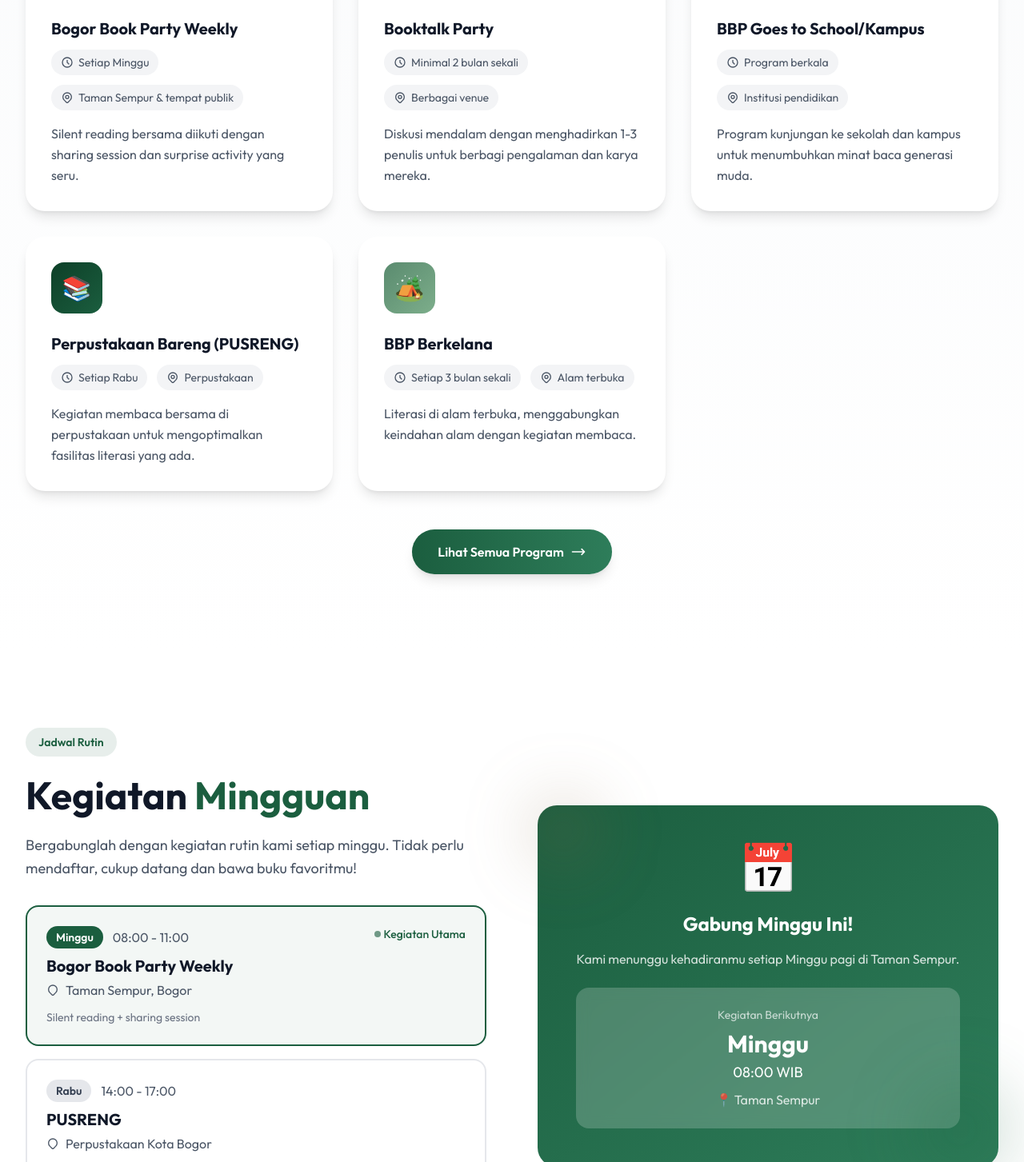
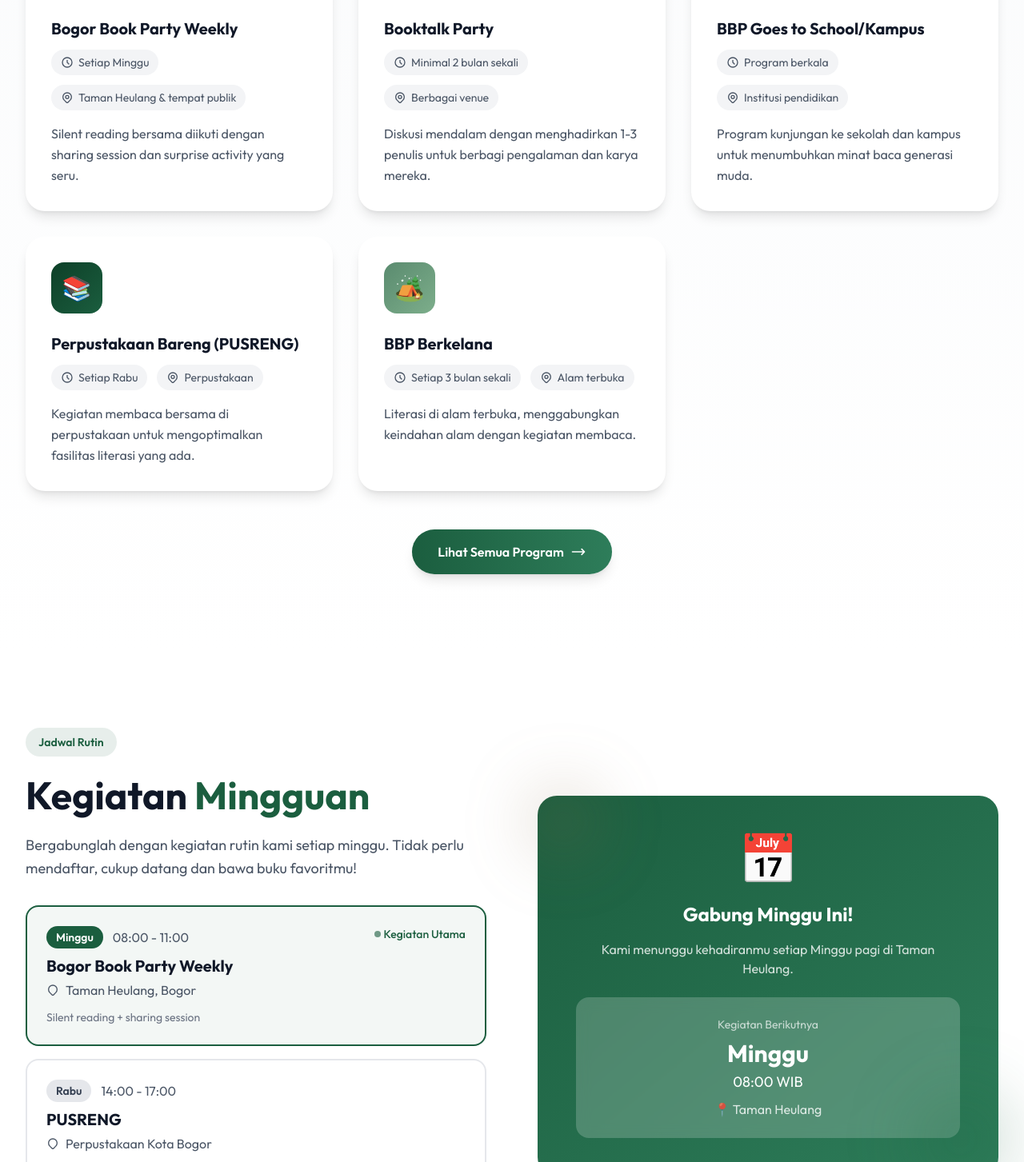
Before and after one commit to syahravi/bgrbookparty, a Next.js app: page / in a window 1280 px wide. Shown: the part 2097-3550 px from the top of the page at 80% size. Built offline with nearby package versions, Linux system fonts and the light colour scheme.

Commit message:
feat: add initial core application pages and layout.

```diff
--- a/app/bergabung/page.tsx
+++ b/app/bergabung/page.tsx
@@ -3,7 +3,7 @@ import Link from "next/link";
 
 export const metadata: Metadata = {
     title: "Bergabung - Bogor Book Party | Jadi Bagian dari Komunitas Literasi Bogor",
-    description: "Bergabunglah dengan Bogor Book Party! Nikmati kegiatan membaca bersama setiap Minggu di Taman Sempur.",
+    description: "Bergabunglah dengan Bogor Book Party! Nikmati kegiatan membaca bersama setiap Minggu di Taman Heulang.",
 };
 
 export default function BergabungPage() {
@@ -18,7 +18,7 @@ export default function BergabungPage() {
 
     const steps = [
         { step: "1", title: "Siapkan Buku", desc: "Pilih buku yang ingin kamu baca. Genre apapun dipersilakan!" },
-        { step: "2", title: "Datang ke Lokasi", desc: "Hadir di Taman Sempur setiap Minggu pukul 08:00 WIB" },
+        { step: "2", title: "Datang ke Lokasi", desc: "Hadir di Taman Heulang setiap Minggu pukul 08:00 WIB" },
         { step: "3", title: "Ikuti Kegiatan", desc: "Silent reading, sharing session, dan surprise activity menunggumu" },
         { step: "4", title: "Join Grup WA", desc: "Bergabung di grup WhatsApp untuk info kegiatan terbaru" },
     ];
--- a/app/jadwal/page.tsx
+++ b/app/jadwal/page.tsx
@@ -3,7 +3,7 @@ import Link from "next/link";
 
 export const metadata: Metadata = {
     title: "Jadwal Kegiatan - Bogor Book Party | Literasi Bogor",
-    description: "Jadwal kegiatan mingguan Bogor Book Party. Silent reading setiap Minggu di Taman Sempur.",
+    description: "Jadwal kegiatan mingguan Bogor Book Party. Silent reading setiap Minggu di Taman Heulang.",
 };
 
 export default function JadwalPage() {
@@ -13,7 +13,7 @@ export default function JadwalPage() {
             day: "Minggu",
             time: "08:00 - 11:00 WIB",
             event: "Bogor Book Party Weekly",
-            location: "Taman Sempur, Bogor",
+            location: "Taman Heulang, Bogor",
             isHighlight: true,
             activities: [
                 { time: "08:00 - 08:15", activity: "Registrasi & Welcome" },
--- a/app/kontak/page.tsx
+++ b/app/kontak/page.tsx
@@ -31,7 +31,7 @@ export default function KontakPage() {
     ];
 
     const locations = [
-        { name: "Taman Sempur", address: "Jl. Sempur, Kec. Bogor Tengah, Kota Bogor", event: "BBP Weekly (Minggu)" },
+        { name: "Taman Heulang", address: "Jl. Heulang, RT.06/RW.04, Tanah Sareal, Kec. Tanah Sereal, Kota Bogor", event: "BBP Weekly (Minggu)" },
         { name: "Perpustakaan Kota Bogor", address: "Jl. Merdeka No.120, Cibogor, Kec. Bogor Tengah", event: "PUSRENG (Rabu)" },
     ];
 
--- a/app/layout.tsx
+++ b/app/layout.tsx
@@ -19,8 +19,8 @@ const playfair = Playfair_Display({
 
 export const metadata: Metadata = {
   title: "Bogor Book Party - Komunitas Literasi Bogor | Membaca Bersama Setiap Minggu",
-  description: "Bergabunglah dengan komunitas literasi terbesar di Bogor. Silent reading, diskusi buku, dan kegiatan seru setiap Minggu di Taman Sempur. Kami hadir bukan sekadar sebagai teman baca, tapi untuk merawat rasa, menghidupkan literasi di Kota Bogor.",
-  keywords: "bogor book party, komunitas baca bogor, literasi bogor, perpustakaan bogor, diskusi buku, silent reading, taman sempur",
+  description: "Bergabunglah dengan komunitas literasi terbesar di Bogor. Silent reading, diskusi buku, dan kegiatan seru setiap Minggu di Taman Heulang. Kami hadir bukan sekadar sebagai teman baca, tapi untuk merawat rasa, menghidupkan literasi di Kota Bogor.",
+  keywords: "bogor book party, komunitas baca bogor, literasi bogor, perpustakaan bogor, diskusi buku, silent reading, Taman Heulang",
   openGraph: {
     title: "Bogor Book Party - Komunitas Literasi Bogor",
     description: "Bergabunglah dengan komunitas literasi terbesar di Bogor. Silent reading, diskusi buku, dan kegiatan seru setiap Minggu.",
--- a/app/page.tsx
+++ b/app/page.tsx
@@ -172,7 +172,7 @@ const ProgramsSection = () => {
       icon: "📖",
       title: "Bogor Book Party Weekly",
       schedule: "Setiap Minggu",
-      location: "Taman Sempur & tempat publik",
+      location: "Taman Heulang & tempat publik",
       description: "Silent reading bersama diikuti dengan sharing session dan surprise activity yang seru.",
       color: "from-[#1B5E3F] to-[#2E7D5A]",
     },
@@ -289,7 +289,7 @@ const ScheduleSection = () => {
       day: "Minggu",
       time: "08:00 - 11:00",
       event: "Bogor Book Party Weekly",
-      location: "Taman Sempur, Bogor",
+      location: "Taman Heulang, Bogor",
       description: "Silent reading + sharing session",
       isHighlight: true,
     },
@@ -327,16 +327,16 @@ const ScheduleSection = () => {
                 <div
                   key={index}
                   className={`p-6 rounded-2xl border-2 transition-all duration-300 hover:shadow-lg ${item.isHighlight
-                      ? "border-[#1B5E3F] bg-[#1B5E3F]/5"
-                      : "border-gray-200 hover:border-[#1B5E3F]/30"
+                    ? "border-[#1B5E3F] bg-[#1B5E3F]/5"
+                    : "border-gray-200 hover:border-[#1B5E3F]/30"
                     }`}
                 >
                   <div className="flex items-start justify-between flex-wrap gap-4">
                     <div>
                       <div className="flex items-center gap-3 mb-2">
                         <span className={`px-3 py-1 rounded-full text-sm font-semibold ${item.isHighlight
-                            ? "bg-[#1B5E3F] text-white"
-                            : "bg-gray-200 text-gray-700"
+                          ? "bg-[#1B5E3F] text-white"
+                          : "bg-gray-200 text-gray-700"
                           }`}>
                           {item.day}
                         </span>
@@ -380,13 +380,13 @@ const ScheduleSection = () => {
                 <div className="text-6xl mb-6">📅</div>
                 <h3 className="text-2xl font-bold mb-4">Gabung Minggu Ini!</h3>
                 <p className="text-white/80 mb-6">
-                  Kami menunggu kehadiranmu setiap Minggu pagi di Taman Sempur.
+                  Kami menunggu kehadiranmu setiap Minggu pagi di Taman Heulang.
                 </p>
                 <div className="bg-white/20 backdrop-blur-sm rounded-2xl p-6">
                   <p className="text-sm text-white/70 mb-2">Kegiatan Berikutnya</p>
                   <p className="text-3xl font-bold mb-1">Minggu</p>
                   <p className="text-lg">08:00 WIB</p>
-                  <p className="text-white/80 mt-2">📍 Taman Sempur</p>
+                  <p className="text-white/80 mt-2">📍 Taman Heulang</p>
                 </div>
               </div>
             </div>
--- a/app/program/page.tsx
+++ b/app/program/page.tsx
@@ -14,7 +14,7 @@ const programs = [
         subtitle: "Kegiatan Utama",
         schedule: "Setiap Minggu",
         time: "08:00 - 11:00 WIB",
-        location: "Taman Sempur & tempat publik lainnya",
+        location: "Taman Heulang & tempat publik lainnya",
         description: "BBP Weekly adalah kegiatan inti dari Bogor Book Party. Setiap Minggu pagi, kami berkumpul di ruang publik untuk membaca bersama (silent reading) selama 30-45 menit, dilanjutkan dengan sharing session di mana peserta berbagi tentang buku yang sedang dibaca, dan diakhiri dengan surprise activity yang seru dan interaktif.",
         activities: [
             "Silent reading selama 30-45 menit",
--- a/app/tentang/page.tsx
+++ b/app/tentang/page.tsx
@@ -231,7 +231,7 @@ const HistorySection = () => {
                             </p>
                             <p className="text-lg leading-relaxed">
                                 Sejak tahun 2019, kami konsisten mengadakan kegiatan membaca bersama setiap Minggu
-                                di ruang publik, dimulai dari Taman Sempur. Kini, gerakan ini telah berkembang
+                                di ruang publik, dimulai dari Taman Heulang. Kini, gerakan ini telah berkembang
                                 dengan berbagai program dan telah berkolaborasi dengan lebih dari 20 institusi.
                             </p>
                             <p className="text-lg leading-relaxed">
```
Also changed, not shown: 1 other file (tests, documents, lock files or other folders).
